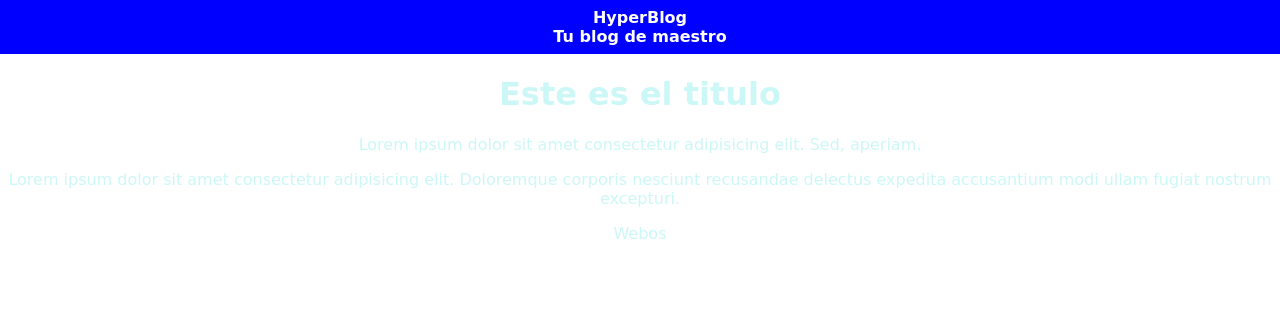
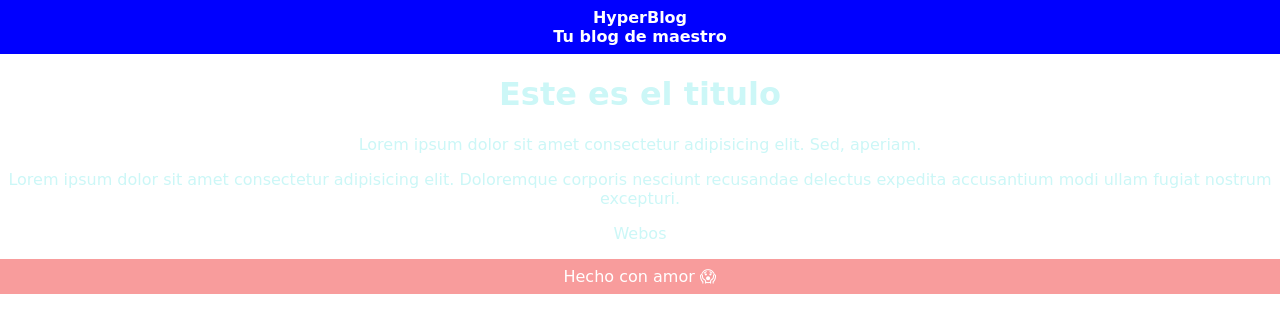
Before and after one commit to PsakejsCorp/Git-y-Github.github.io, a plain HTML site: page Proyecto1/index.html in a window 1280 px wide. Drawn offline with Linux system fonts and the light colour scheme.

Commit message:
Footer creado

```diff
--- a/Proyecto1/css/style.css
+++ b/Proyecto1/css/style.css
@@ -26,3 +26,10 @@ body{
     padding: 0.5em;
     font-weight: bold;
 }
+
+.footer{
+    background-color: rgb(248, 156, 156);
+    color: white;
+    text-align: center;
+    padding: 0.5rem;
+}
--- a/Proyecto1/index.html
+++ b/Proyecto1/index.html
@@ -14,7 +14,7 @@
                 Tu blog de maestro
             </div>
         </div>
-        <div id="post"></div>
+        <div id="post">
             <h1>Este es el titulo</h1>
             <p>Lorem ipsum dolor sit amet consectetur adipisicing elit. Sed, aperiam.</p>
             <p>
@@ -22,5 +22,10 @@
             </p>
             <p>Webos</p>
         </div>
+
+        <div class="footer">
+            Hecho con amor 😱
+        </div>
+    </div>
 </body>
 </html>
```
Lines whose indentation alone changed are shown as unchanged.
